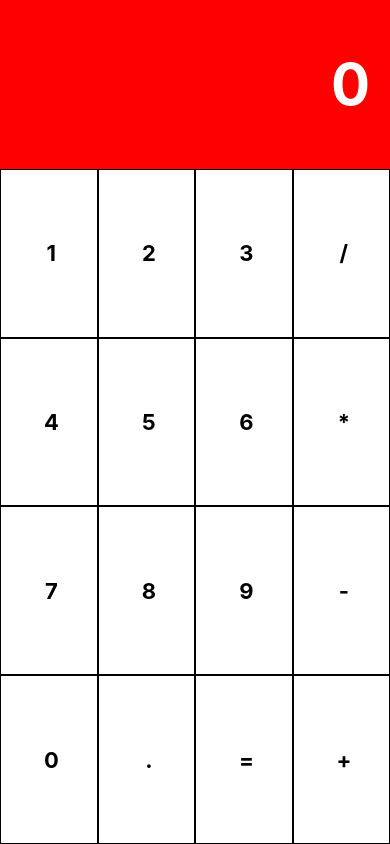
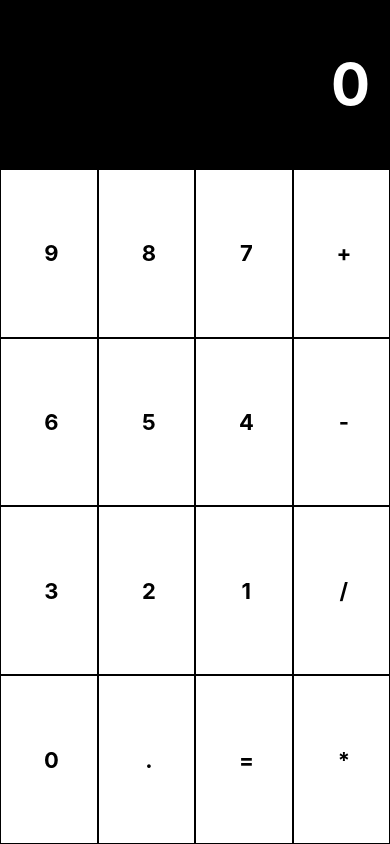
Before and after one commit to Bwise1/MobileCalculator, a React Native app: screen / in a window 390 px wide. Built offline with nearby package versions, Linux system fonts and the light colour scheme.

Commit message:
>Worked on the GUI

```diff
--- a/App.js
+++ b/App.js
@@ -6,10 +6,10 @@ import Button from './Buttons';
 
 //buttons that will be displayed on the screen
 const inputButtons = [
-  [1, 2, 3, '/'],
-  [4, 5, 6, '*'],
-  [7, 8, 9, '-'],
-  [0, '.', '=', '+']
+  [9, 8, 7, '+'],
+  [6, 5, 4, '-'],
+  [3, 2, 1, '/'],
+  [0, '.', '=', '*']
 ];
 
 
@@ -67,10 +67,10 @@ export default class App extends React.Component {
 
   _stringInput(str){
     switch(str){
+      case '+':
+      case '-':
       case '/':
       case '*':
-      case '+':
-      case '-':
         this.setState({
           selectedSymbol: str,
           previousInputValue: this.state.inputValue,
--- a/Style.js
+++ b/Style.js
@@ -7,11 +7,11 @@ var Styles = StyleSheet.create({
 
     resultContainer: {
         flex: 2,
-        backgroundColor: 'red',
+        backgroundColor: '#000000',
         justifyContent: 'center',
     },
     resultText: {
-        color: 'white',
+        color: '#FFFFFF',
         fontSize: 58,
         fontWeight: 'bold',
         textAlign: 'right',
@@ -20,28 +20,29 @@ var Styles = StyleSheet.create({
 
     buttonContainer: {
         flex: 8,
-        backgroundColor: 'white',
+        backgroundColor: '#FFFFFF',
     },
     button: {
         flex: 1,
         alignItems: 'center',
         justifyContent: 'center',
         borderWidth: 0.5,
-        borderColor: 'black',
+        borderColor: '#000000',
     },
     buttonText: {
         fontSize: 22,
         fontWeight: 'bold',
-        color: 'black',
+        color: '#000000',
     },
 
     inputRow: {
+
         flex: 1,
         flexDirection: 'row',
     },
 
     inputButtonHighlighted: {
-        backgroundColor: 'black'
+        backgroundColor: '#FFFFFF'
     }
   });
 
```
Also changed, not shown: 1 other file (tests, documents, lock files or other folders).
